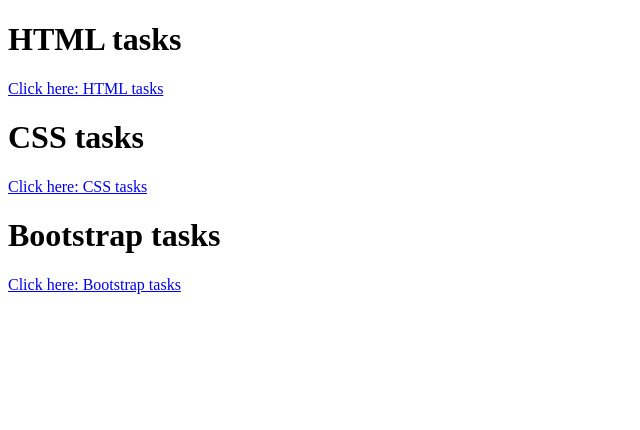
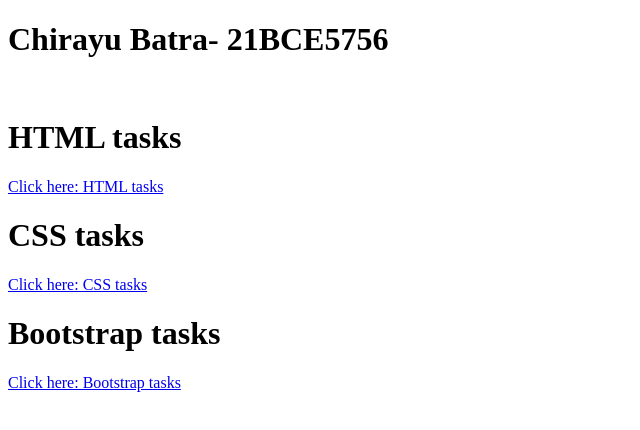
Before and after one commit to ChirayuBatra99/Ethnus-21BCE5756-ChirayuBatra-Deployment-links, a plain HTML site: page index.html in a window 1280 px wide. Shown: the whole page, without its empty margins (0-640 px from the left). Drawn offline with Linux system fonts and the light colour scheme.

```diff
--- a/index.html
+++ b/index.html
@@ -6,6 +6,8 @@
     <title>Document</title>
 </head>
 <body>
+    <h1>Chirayu Batra- 21BCE5756</h1>
+    <br/>
     <h1>HTML tasks</h1>
     <a href="https://stirring-phoenix-833796.netlify.app/">Click here: HTML tasks</a>
     <h1>CSS tasks</h1>
```
